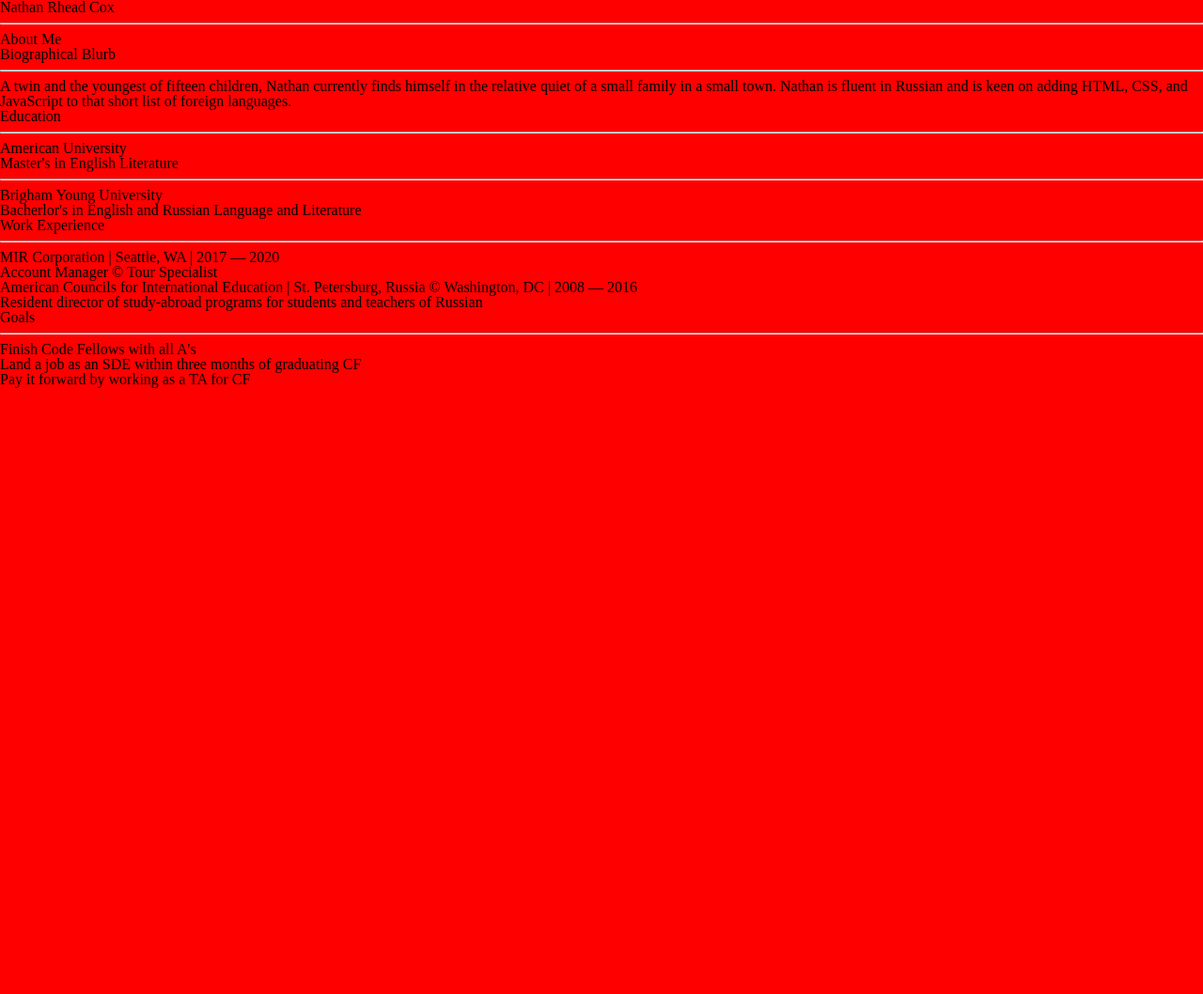
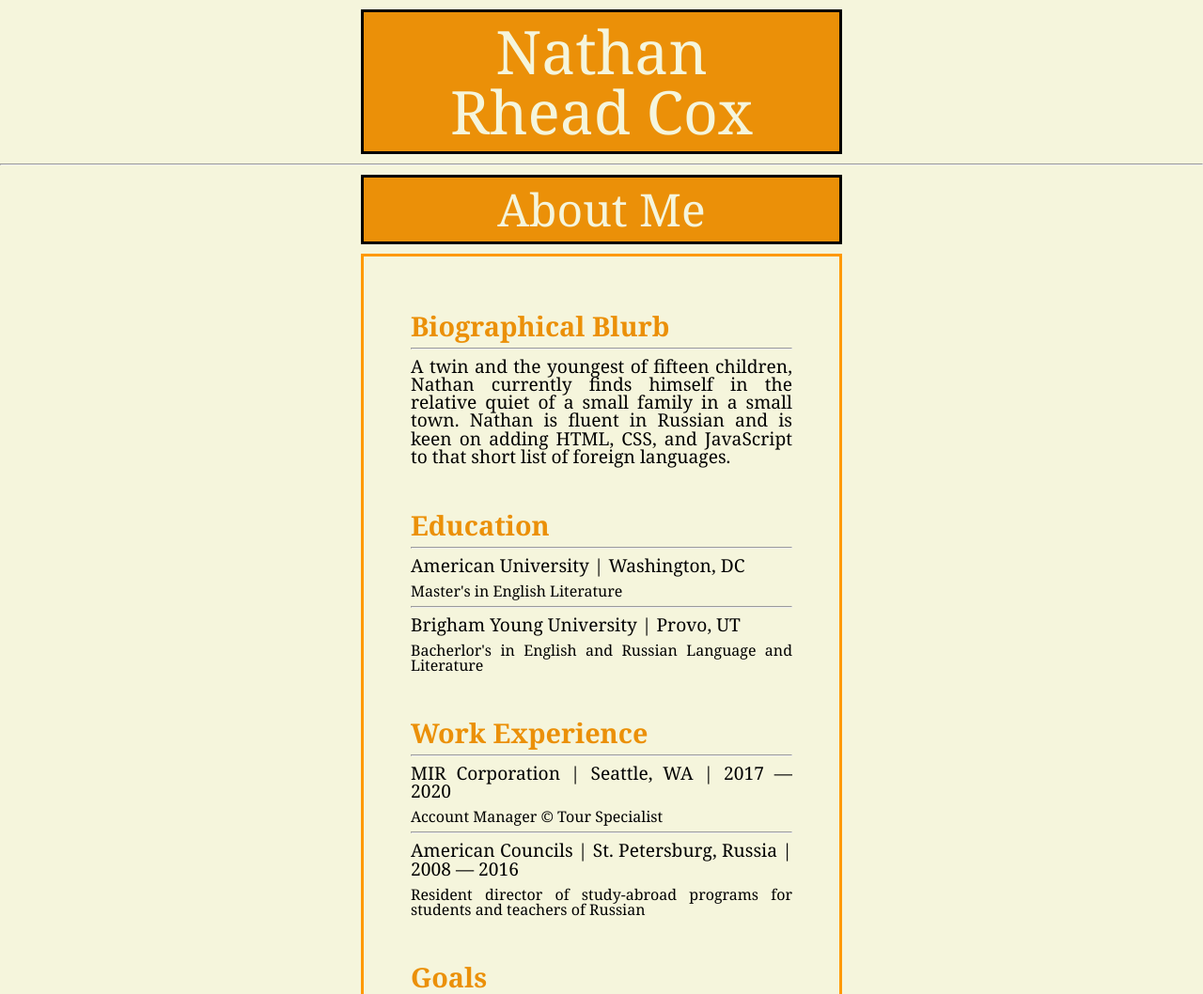
Before and after one commit to nathanrhead/about-me, a plain HTML site: page index.html in a window 1280 px wide. Shown: the top 1058 px of the page at 94% size. Before the commit the page ends 800 px from the top, so only its background shows below. Drawn offline with Linux system fonts and the light colour scheme.

Commit message:
Completed the preliminary styling via style.css and added an id attribute to the second h1 tag in order to adjust its font size.

```diff
--- a/css/style.css
+++ b/css/style.css
@@ -1,3 +1,56 @@
 body {
-    background-color: red;
+    background-color: beige;
+
 }
+
+main {
+    /* background-color: rgb(255, 153, 0); */
+    margin: 10px 30%;
+    padding: 10px 50px;
+    color:  rgb(235, 144, 8);
+    font-family: Georgia, 'Times New Roman', Times, serif;
+    /* font-weight: bold; */
+    /* font-size: 150%; */
+    text-align: justify;
+    object-position: center;
+    border: 3px solid rgb(255, 153, 0);
+}
+
+h1 {
+    background-color: rgb(235, 144, 8);
+    margin: 10px 30%;
+    padding: 10px 50px;
+    color: beige;
+    font-family: Georgia, 'Times New Roman', Times, serif;
+    font-size: 400%;
+    text-align: center;
+    object-position: center;
+    border: 3px solid black;
+}
+
+#subtitle {
+    font-size: 300%;
+    /* text-align: center; */
+}
+
+h2 {
+    font-weight: bold;
+    font-size: 180%;
+    padding-top: 50px;
+}
+
+h3 {
+    color: black;
+    font-size: 120%;
+}
+
+h4 {
+    color: black;
+    padding-top: 10px;
+}
+
+ul {
+    /* if you want the standard bullets, use 'disc' instead of 'circle' */
+    list-style: circle;
+    list-style-position: inside;
+  }
--- a/index.html
+++ b/index.html
@@ -9,7 +9,7 @@
         <header>
             <h1>Nathan Rhead Cox</h1>
             <hr />
-            <h1>About Me</h2>
+            <h1 id='subtitle'>About Me</h1>
             <!-- <nav></nav> -->
         </header>
         <main>
@@ -21,10 +21,10 @@
             <section>
                 <h2>Education</h2>
                     <hr />
-                    <h3>American University</h3>
+                    <h3>American University | Washington, DC</h3>
                         <h4>Master's in English Literature</h4>
                     <hr />
-                    <h3>Brigham Young University</h3>
+                    <h3>Brigham Young University | Provo, UT</h3>
                         <h4>Bacherlor's in English and Russian Language and Literature</h4>
             </section>
             <section>
@@ -32,7 +32,8 @@
                     <hr />
                     <h3>MIR Corporation | Seattle, WA | 2017 &mdash; 2020</h3>
                         <h4>Account Manager &copy; Tour Specialist</h4>
-                    <h3>American Councils for International Education | St. Petersburg, Russia &copy; Washington, DC | 2008 &mdash; 2016</h3>
+                    <hr />
+                    <h3>American Councils | St. Petersburg, Russia | 2008 &mdash; 2016</h3>
                         <h4>Resident director of study-abroad programs for students and teachers of Russian</h4>
             </section>
             <section>
```
Also changed, not shown: 2 other files.
